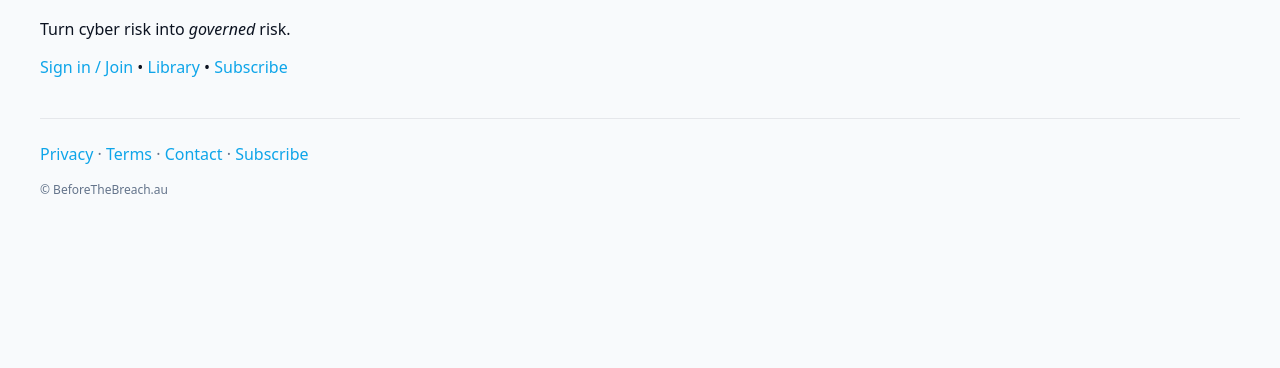
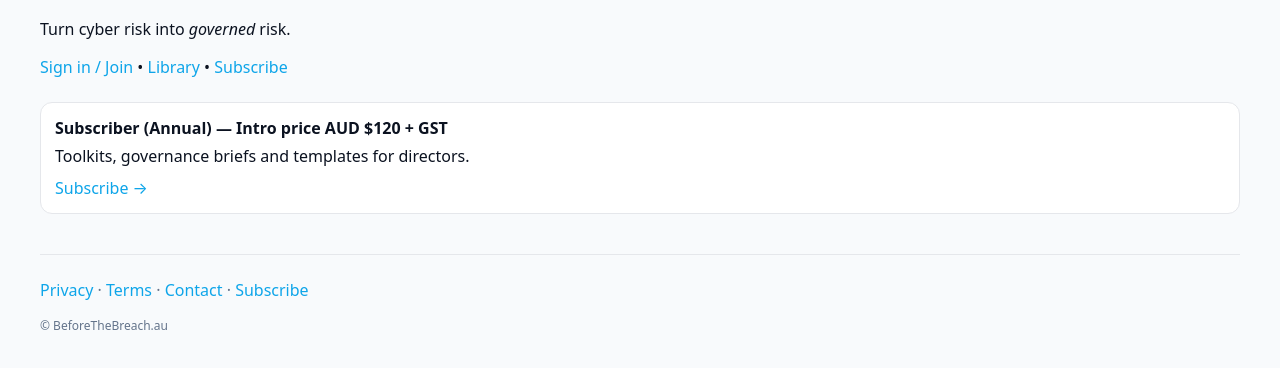
Before and after one commit to markgmeehan11-hub/beforethebreach-site, a website: page index.html in a window 1280 px wide. Shown: the part 86-454 px from the top of the page. Drawn offline with Linux system fonts and the light colour scheme.

Commit message:
Update index.html

```diff
--- a/index.html
+++ b/index.html
@@ -14,6 +14,14 @@
   <h1>BeforeTheBreach.au</h1>
   <p>Turn cyber risk into <em>governed</em> risk.</p>
   <p><a href="/signin/">Sign in / Join</a> • <a href="/library/">Library</a> • <a href="/subscribe/">Subscribe</a></p>
+
+  <!-- Subscribe strip under the hero -->
+  <section style="margin:24px 0;padding:14px;border:1px solid #e5e7eb;border-radius:12px;background:#fff">
+    <strong>Subscriber (Annual) — Intro price AUD $120 + GST</strong>
+    <p style="margin:6px 0 0">Toolkits, governance briefs and templates for directors.</p>
+    <p style="margin:10px 0 0"><a href="/subscribe/">Subscribe →</a></p>
+  </section>
+
   <script>
     // If an Identity invite token lands on the home page, open the signup flow
     if (window.location.hash.includes('invite_token=') && window.netlifyIdentity) {
@@ -21,11 +29,11 @@
       window.netlifyIdentity.init();
     }
   </script>
+
+  <footer style="margin-top:40px;color:#64748b">
+    <hr style="border:0;border-top:1px solid #e5e7eb;margin:24px 0">
+    <p><a href="/privacy/">Privacy</a> · <a href="/terms/">Terms</a> · <a href="/contact/">Contact</a> · <a href="/subscribe/">Subscribe</a></p>
+    <p style="font-size:12px">© BeforeTheBreach.au</p>
+  </footer>
 </body>
-<footer style="margin-top:40px;color:#64748b">
-  <hr style="border:0;border-top:1px solid #e5e7eb;margin:24px 0">
-  <p><a href="/privacy/">Privacy</a> · <a href="/terms/">Terms</a> · <a href="/contact/">Contact</a> · <a href="/subscribe/">Subscribe</a></p>
-  <p style="font-size:12px">© BeforeTheBreach.au</p>
-</footer>
-
 </html>
```
